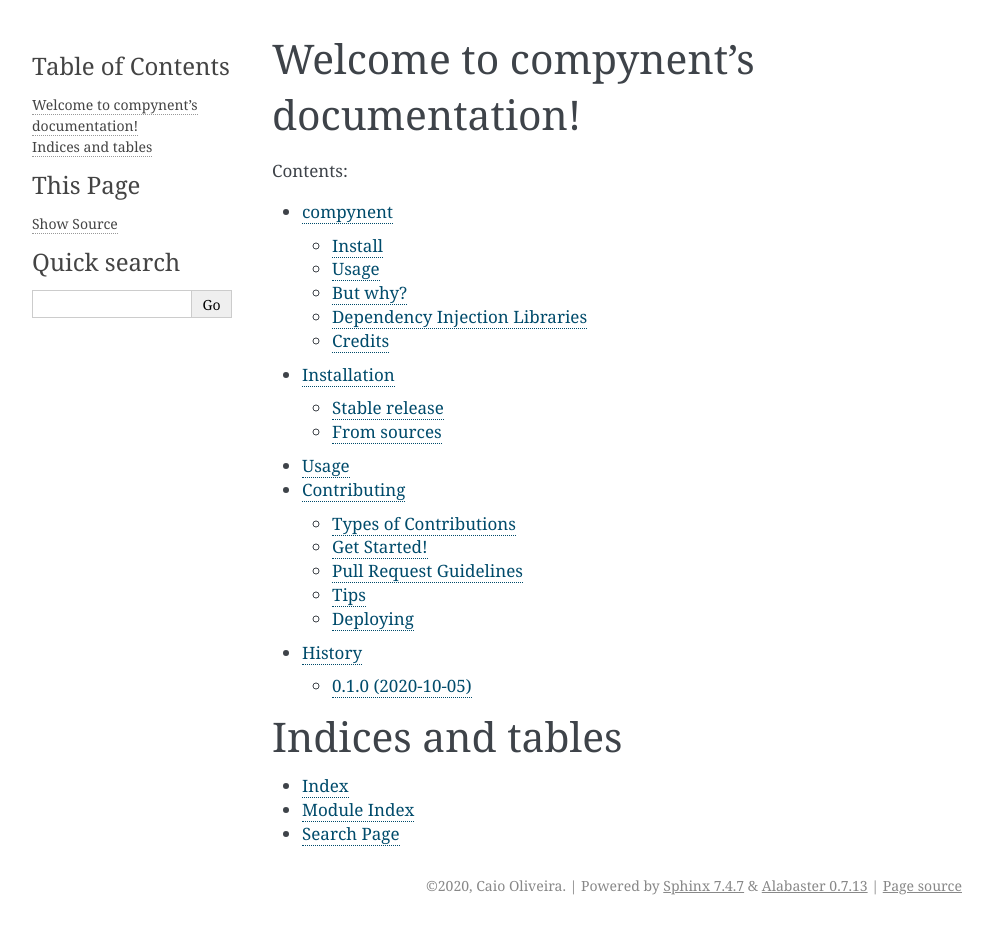
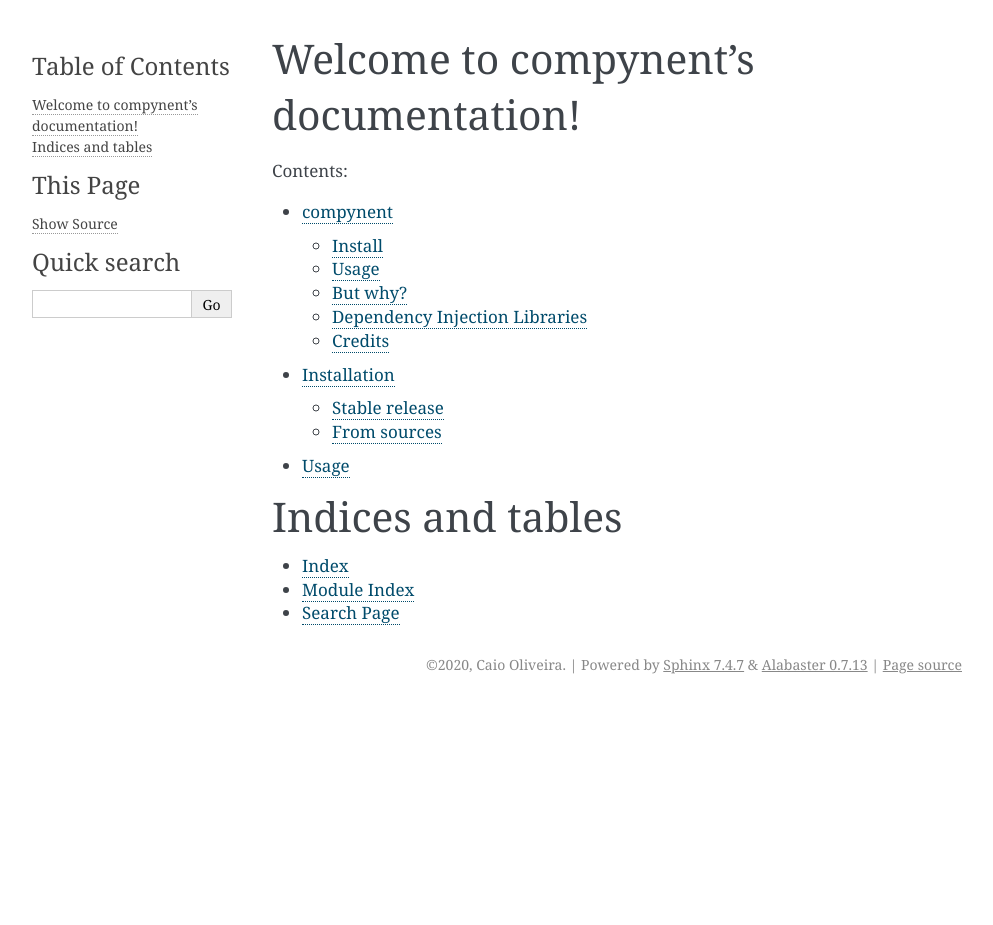
Before and after one commit to caioaao/compynent, a Sphinx documentation site: the page built from docs/index.rst, in a window 1280 px wide. Shown: the whole page, without its empty margins (148-1141 px from the left). Built offline with Sphinx 7.4.7, drawn with Linux system fonts in a browser that asks for light colours; pages that are not in the unit, such as notebooks, are missing from menus; after the commit the page ends 900 px from its top, so only the background shows below that.

```diff
--- a/HISTORY.rst
+++ /dev/null
@@ -1,8 +0,0 @@
-=======
-History
-=======
-
-0.1.0 (2020-10-05)
-------------------
-
-* First release on PyPI.
--- a/README.rst
+++ b/README.rst
@@ -28,8 +28,9 @@ Install
 
 Recommended install is using pip:
 
+.. code-block:: console
 
-``pip install compynent``
+    $ pip install compynent
 
 
 Usage
--- a/docs/contributing.rst
+++ /dev/null
@@ -1 +0,0 @@
-.. include:: ../CONTRIBUTING.rst
--- a/docs/history.rst
+++ /dev/null
@@ -1 +0,0 @@
-.. include:: ../HISTORY.rst
--- a/docs/index.rst
+++ b/docs/index.rst
@@ -9,8 +9,6 @@ Welcome to compynent's documentation!
    installation
    usage
    modules
-   contributing
-   history
 
 Indices and tables
 ==================
--- a/setup.cfg
+++ b/setup.cfg
@@ -16,10 +16,8 @@ universal = 1
 
 [flake8]
 exclude = docs
+max-line-length = 100
 
 [aliases]
 # Define setup.py command aliases here
 test = pytest
-
-[tool:pytest]
-collect_ignore = ['setup.py']
```
Also changed, not shown: 2 other files.
